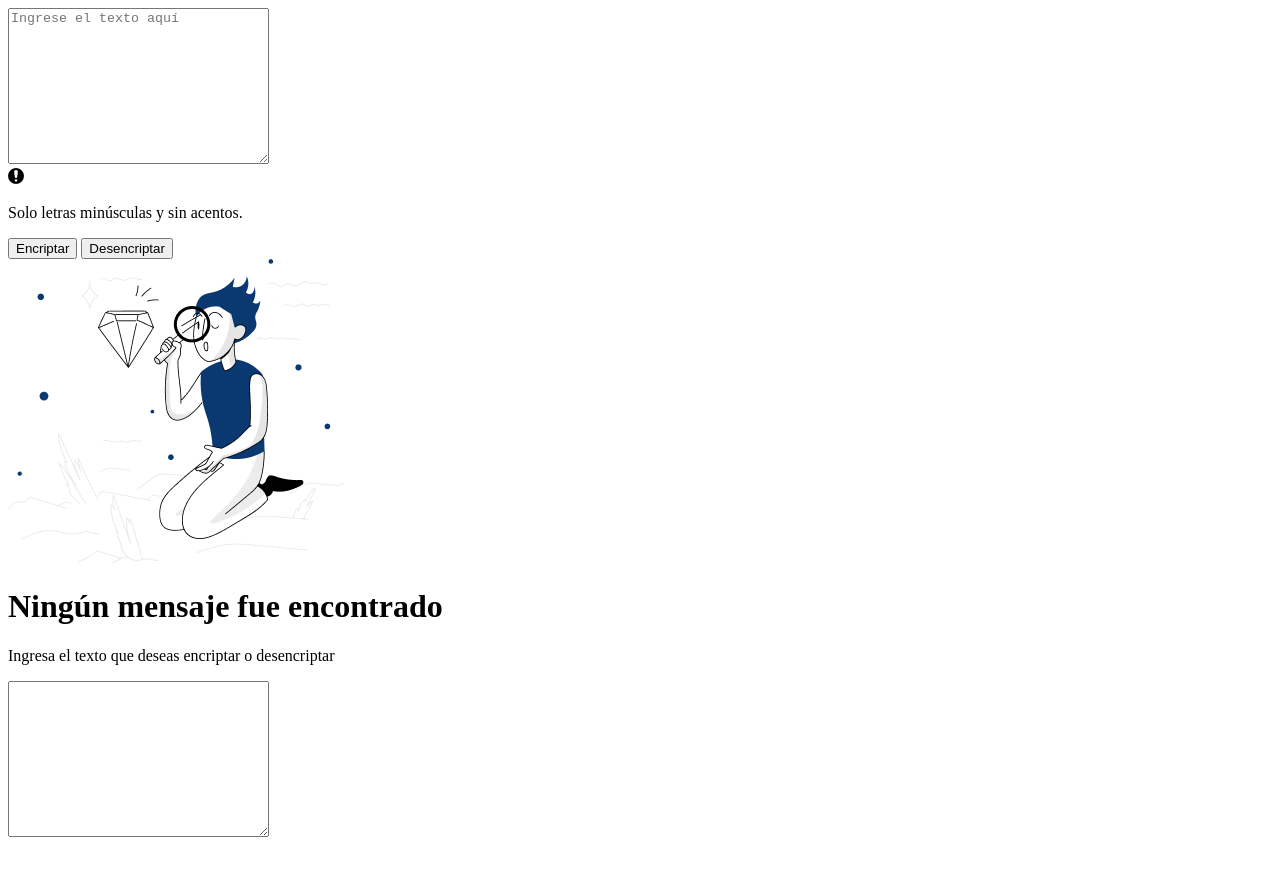
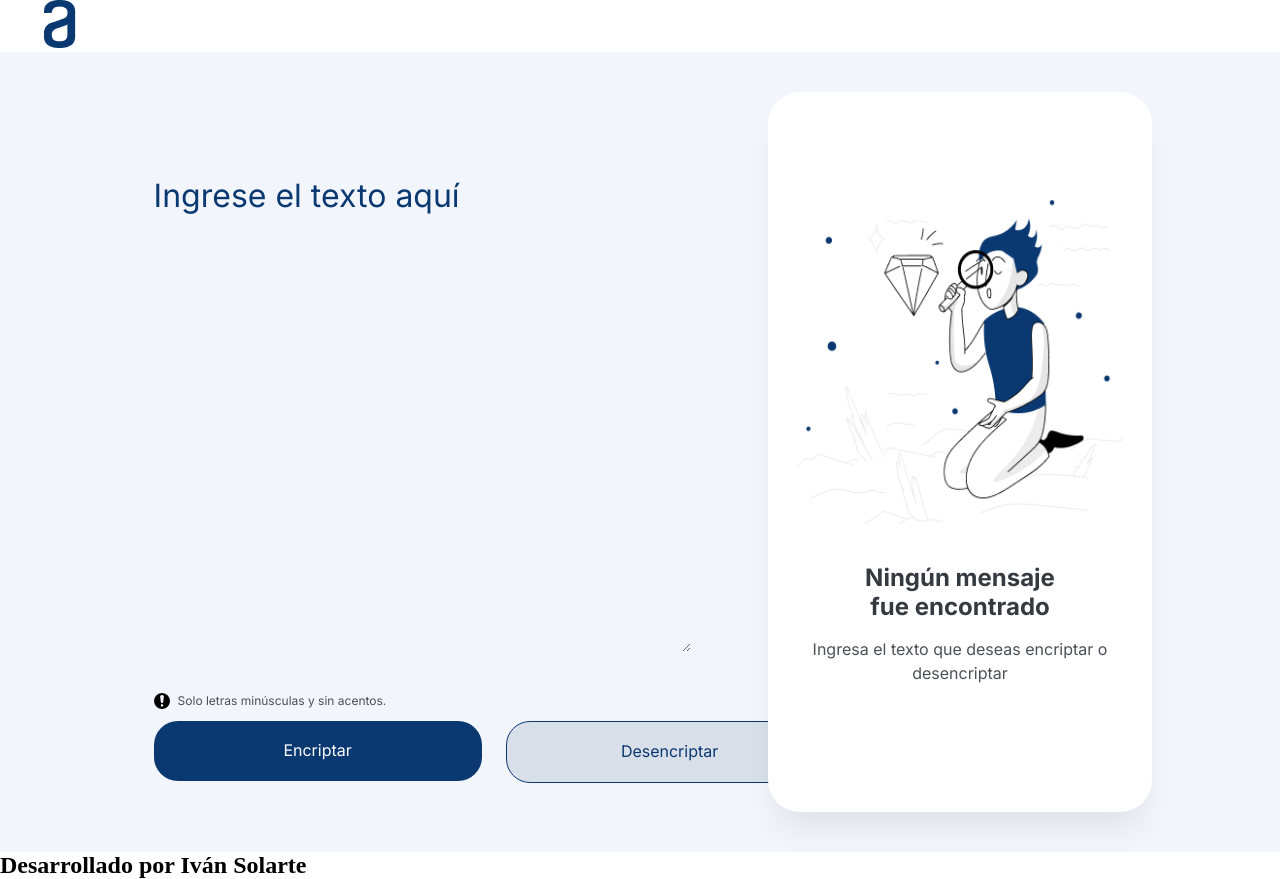
Before and after one commit to Zsolart/encriptador-de-texto-oracle-alura, a plain HTML site: page index.html in a window 1280 px wide. Before the commit the page ends 849 px from the top, so only its background shows below. Drawn offline with Linux system fonts and the light colour scheme.

Commit message:
Agrega cambios de estilo en CSS y en el index.html

```diff
--- a/index.html
+++ b/index.html
@@ -7,7 +7,10 @@
     <link rel="stylesheet" href="style.css">
 </head>
 <body>
-    <div class="container">
+    <header class="encabezado">
+        <img src="assets/alura_logo.png" alt="">
+    </header>
+    <div class="container__principal">
         <div class="area__texto">
             <textarea name="input__usuario" class="input__usuario" id="input__usuario" cols="30" rows="10"
                 placeholder="Ingrese el texto aquí"></textarea>
@@ -23,12 +26,17 @@
         <div class="resultado">
             <img src="assets/Muñeco.png" alt="Muñeco con lupa" id="monito">
             <div class="texto__inicial" id="texto-inicial">
-                <h1 class="titulo__mensaje" id="titulo-mensaje">Ningún mensaje fue encontrado</h1>
+                <h2 class="titulo__mensaje" id="titulo-mensaje">Ningún mensaje fue encontrado</h2>
                 <p class="mensaje__inicial" id="parrafo-inicial">Ingresa el texto que deseas encriptar o desencriptar</p>
-                <textarea name="mensaje" id="mensaje" cols="30" rows="10" class="mensaje"></textarea>
+                <!-- <textarea name="mensaje" id="mensaje" cols="30" rows="10" class="mensaje">
+
+                </textarea> -->
             </div>
         </div>
     </div>
 </body>
+<footer class="pie">
+    <h2 class="texto__pie">Desarrollado por Iván Solarte</h2>
+</footer>
 <script src="app.js"></script>
 </html>
--- a/style.css
+++ b/style.css
@@ -0,0 +1,208 @@
+@import url(https://fonts.googleapis.com/css2?family=Inter:ital,opsz,wght@0,14..32,100..900;1,14..32,100..900&display=swap);
+
+* {
+    margin: 0;
+    padding: 0;
+}
+
+:root {
+
+    --color-primario: #F3F5FC;
+    --color-secundario: #0A3871;
+    --color-terciario: #495057;
+    --color-white: #FFFFFF;
+    --color-blue: #D8DFE8;
+    --fuente-inter: 'Inter', sans-serif;
+
+}
+
+.container__principal {
+    position: relative;
+    width: 100vw;
+    height: 100vh;
+    background-color: var(--color-primario);
+}
+
+.input__usuario {
+    position: absolute;
+    width: 42%;
+    height: 60%;
+    left: 12%;
+    top: 15%;
+    border: none;
+    font-family: var(--fuente-inter);
+    font-style: normal;
+    font-weight: 400;
+    font-size: 2rem;
+    line-height: 150%;
+    color: var(--color-secundario);
+    background-color: var(--color-primario);
+}
+
+.input__usuario::placeholder {
+    font-family: var(--fuente-inter);
+    font-style: normal;
+    font-weight: 400;
+    font-size: 2rem;
+    line-height: 150%;
+    color: var(--color-secundario);
+}
+
+.input__usuario:focus,
+.input__usuario:active {
+    border: none;
+    outline: none;
+}
+
+.advertencia {
+    display: flex;
+    flex-direction: row;
+    align-items: center;
+    padding: 0;
+    gap: 8px;
+    position: absolute;
+    width: 80%;
+    left: 12%;
+    top: 80%;
+}
+
+.advertencia p {
+    font-family: var(--fuente-inter);
+    font-style: normal;
+    font-weight: 400;
+    font-size: 0.75rem;
+    color: var(--color-terciario);
+    line-height: 150%;
+    flex: none;
+    order: 1;
+    flex-grow: 0;
+}
+
+.botones {
+    display: flex;
+    flex-direction: row;
+    align-items: flex-start;
+    padding: 1% 0;
+    position: absolute;
+    width: 80%;
+    left: 12%;
+    top: 82%;
+}
+
+.btn__encriptar {
+    box-sizing: border-box;
+    display: flex;
+    flex-direction: row;
+    justify-content: center;
+    padding: 2%;
+    gap: 8px;
+    width: 328px;
+    height: 67;
+    background-color: var(--color-secundario);
+    border-radius: 24px;
+    font-family: var(--fuente-inter);
+    font-style: normal;
+    font-weight: 400;
+    font-size: 1rem;
+    color: var(--color-white);
+    line-height: 19px;
+    text-align: center;
+    border: none;
+    margin-right: 24px;
+}
+
+.btn__desencriptar {
+    box-sizing: border-box;
+    display: flex;
+    flex-direction: row;
+    justify-content: center;
+    padding: 2%;
+    gap: 8px;
+    width: 328px;
+    height: 67;
+    background-color: var(--color-blue);
+    border-radius: 24px;
+    font-family: var(--fuente-inter);
+    font-style: normal;
+    font-weight: 400;
+    font-size: 1rem;
+    color: var(--color-secundario);
+    line-height: 19px;
+    text-align: center;
+    border: 1px solid var(--color-secundario);
+}
+
+.btn__encriptar {
+    /* ... */
+    transition: all 0.2s ease-in-out;
+}
+
+.btn__encriptar:hover {
+    transform: scale(1.05);
+    box-shadow: 0 0 10px rgba(0, 0, 0, 0.2);
+}
+
+.btn__desencriptar {
+    /* ... */
+    transition: all 0.2s ease-in-out;
+}
+
+.btn__desencriptar:hover {
+    transform: scale(1.05);
+    box-shadow: 0 0 10px rgba(0, 0, 0, 0.2);
+}
+
+.resultado {
+    display: flex;
+    justify-content: center;
+    position: absolute;
+    width: 30%;
+    height: 90%;
+    left: 60%;
+    top: 5%;
+    background: #ffffff;
+    box-shadow: 0px 24px 32px -8px rgba(0, 0, 0, 0.08);
+    border-radius: 32px;
+}
+
+.texto__inicial {
+    display: flex;
+    flex-direction: column;
+    align-items: center;
+    justify-content: center;
+    padding: 1%;
+    gap: 16px;
+    position: absolute;
+    width: 100%;
+    top: 65%;
+    text-align: center;
+}
+
+.texto__inicial h2 {
+    width: 60%;
+    font-family: var(--fuente-inter);
+    font-style: normal;
+    font-weight: 700;
+    font-size: 1.5rem;
+    line-height: 120%;
+    text-align: center;
+    color: #343A40;
+}
+
+.texto__inicial p {
+    width: 80%;
+    font-family: var(--fuente-inter);
+    font-style: normal;
+    font-weight: 400;
+    font-size: 1rem;
+    line-height: 150%;
+    text-align: center;
+    color: #495057;
+}
+
+.resultado img{
+    position: absolute;
+    width: 85%;
+    height: 45%;
+    top: 15%;
+}
```
